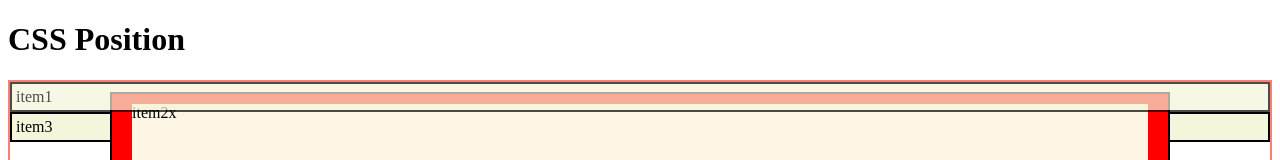
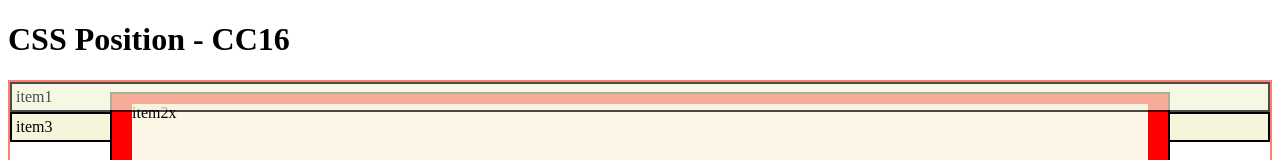
Before and after one commit to Firstkris/project09, a plain HTML site: page index.html in a window 1280 px wide. Shown: the top 160 px of the page. Drawn offline with Linux system fonts and the light colour scheme.

Commit message:
modified index

```diff
--- a/index.html
+++ b/index.html
@@ -8,7 +8,7 @@
 
 </head>
 <body>
-    <h1>CSS Position</h1>
+    <h1>CSS Position - CC16</h1>
     <div class="container">
         <div class="item item1">item1</div>
         <div class="item item2">
```
